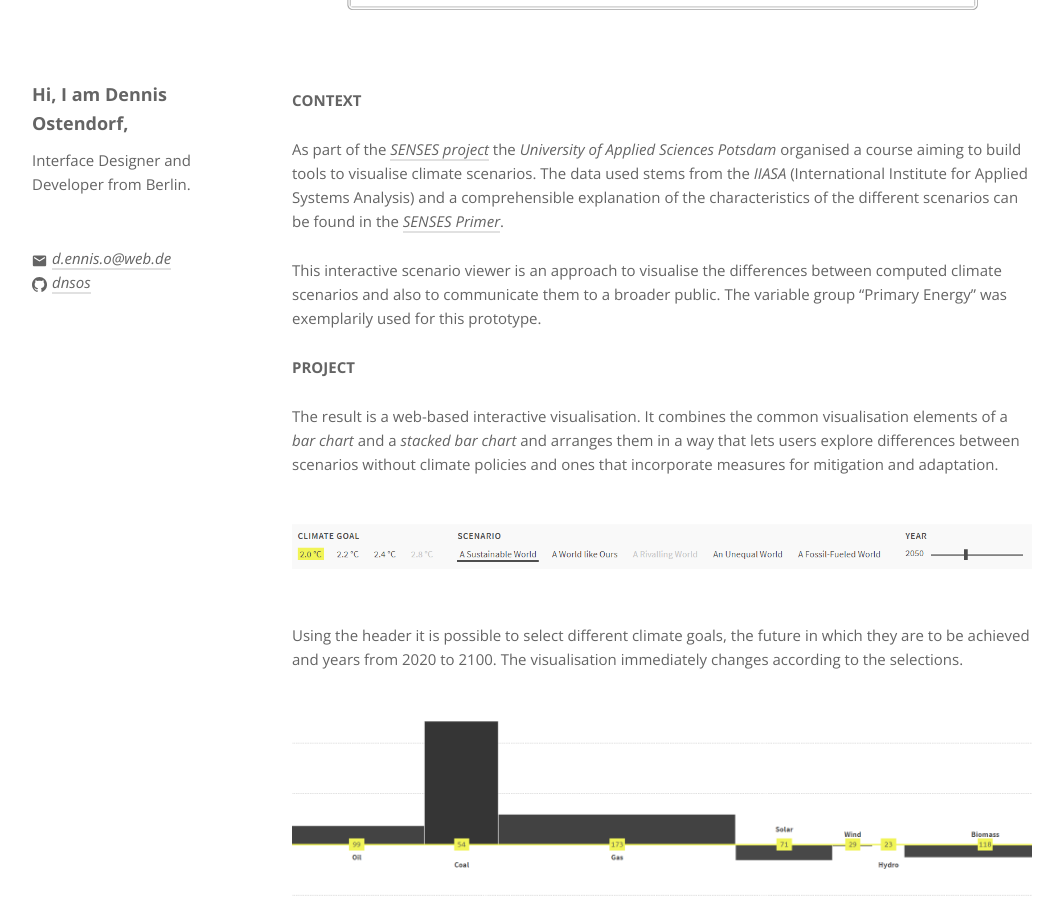
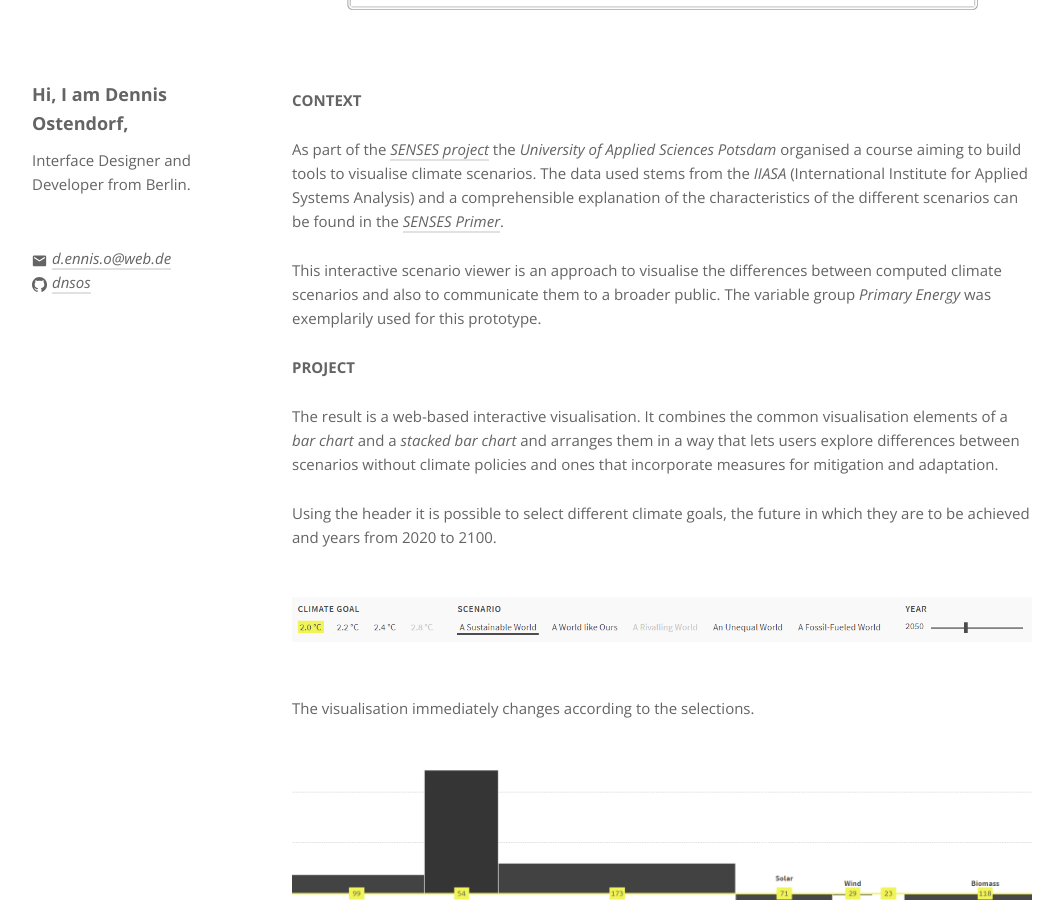
Before and after one commit to dnsos/deinns, a Jekyll site: the page built from _pages/climate_scenarios.md, in a window 1280 px wide and 900 px high, scrolled down 759 px. Shown: the whole window, without its empty margins (108-1171 px from the left). Built offline with Jekyll 4.4.1, drawn with Linux system fonts in a browser that asks for light colours.

```diff
--- a/_includes/projects.html
+++ b/_includes/projects.html
@@ -2,7 +2,7 @@
 
 <section class="projects__grid">
 
-  {% assign pages = site.pages %}
+  {% assign pages = site.pages | sort:"order" | reverse %}
       {% for p in pages %}
 
         {% if p.tag == 'project' %}
--- a/_pages/climate_scenarios.md
+++ b/_pages/climate_scenarios.md
@@ -19,14 +19,16 @@
 ## CONTEXT
 As part of the [SENSES project](http://senses-project.org/) the _University of Applied Sciences Potsdam_ organised a course aiming to build tools to visualise climate scenarios. The data used stems from the _IIASA_ (International Institute for Applied Systems Analysis) and a comprehensible explanation of the characteristics of the different scenarios can be found in the [SENSES Primer](https://climatescenario.org/primer/).
 
-This interactive scenario viewer is an approach to visualise the differences between computed climate scenarios and also to communicate them to a broader public. The variable group "Primary Energy" was exemplarily used for this prototype.
+This interactive scenario viewer is an approach to visualise the differences between computed climate scenarios and also to communicate them to a broader public. The variable group _Primary Energy_ was exemplarily used for this prototype.
 
 ## PROJECT
 The result is a web-based interactive visualisation. It combines the common visualisation elements of a _bar chart_ and a _stacked bar chart_ and arranges them in a way that lets users explore differences between scenarios without climate policies and ones that incorporate measures for mitigation and adaptation.
 
+Using the header it is possible to select different climate goals, the future in which they are to be achieved and years from 2020 to 2100.
+
 ![Climate Scenarios Viewer: Navigation]({{site.baseurl}}/img/vks_nav.png)
 
-Using the header it is possible to select different climate goals, the future in which they are to be achieved and years from 2020 to 2100. The visualisation immediately changes according to the selections.
+The visualisation immediately changes according to the selections.
 
 ![Climate Scenarios Viewer: Animation]({{site.baseurl}}/img/vks_animation.gif)
 
```
Also changed, not shown: _pages/im_ueberfluteten_berlin.md (+4 -4 lines), _pages/leuchttisch.md (added, +50 -0 lines).
